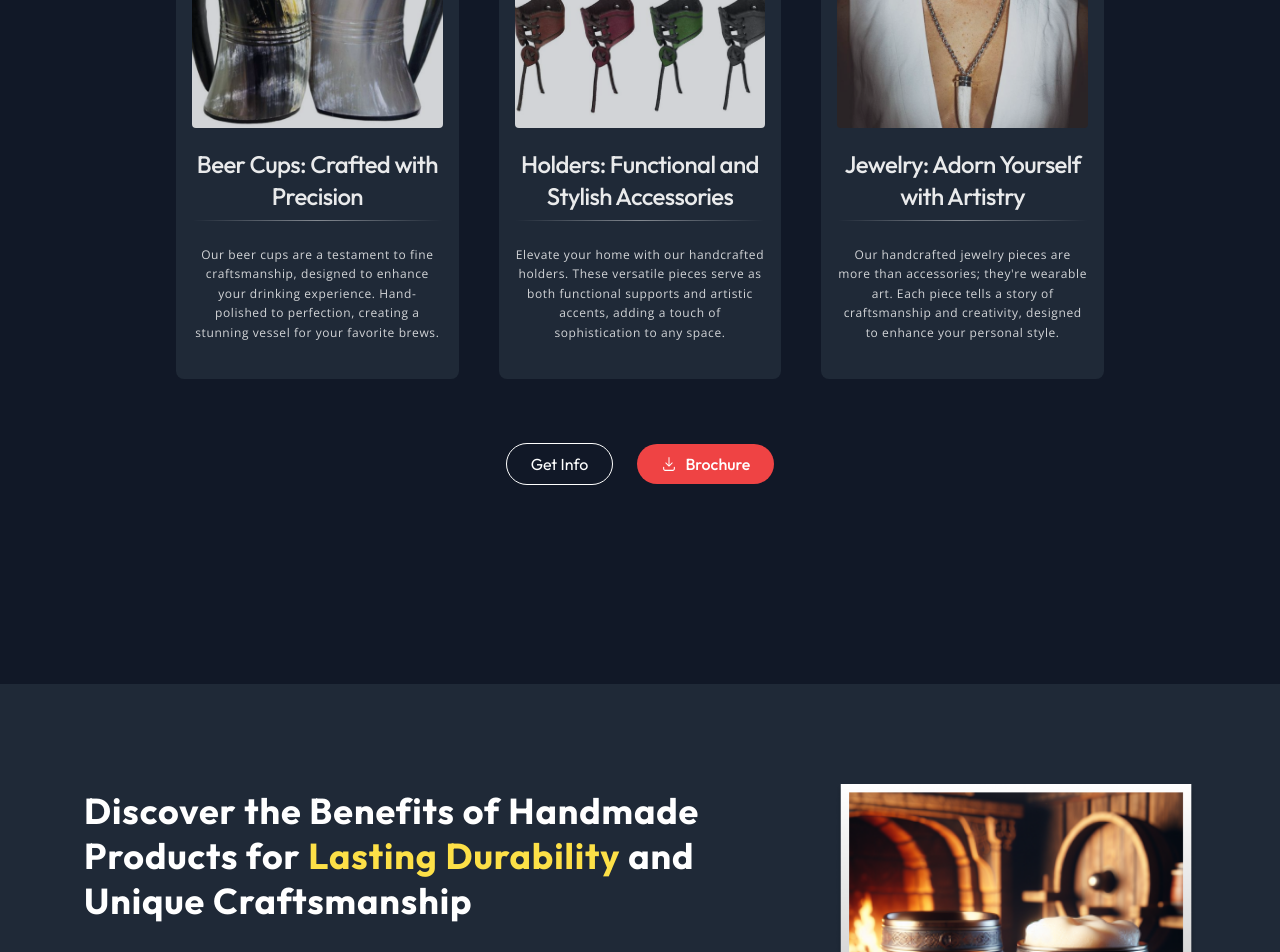
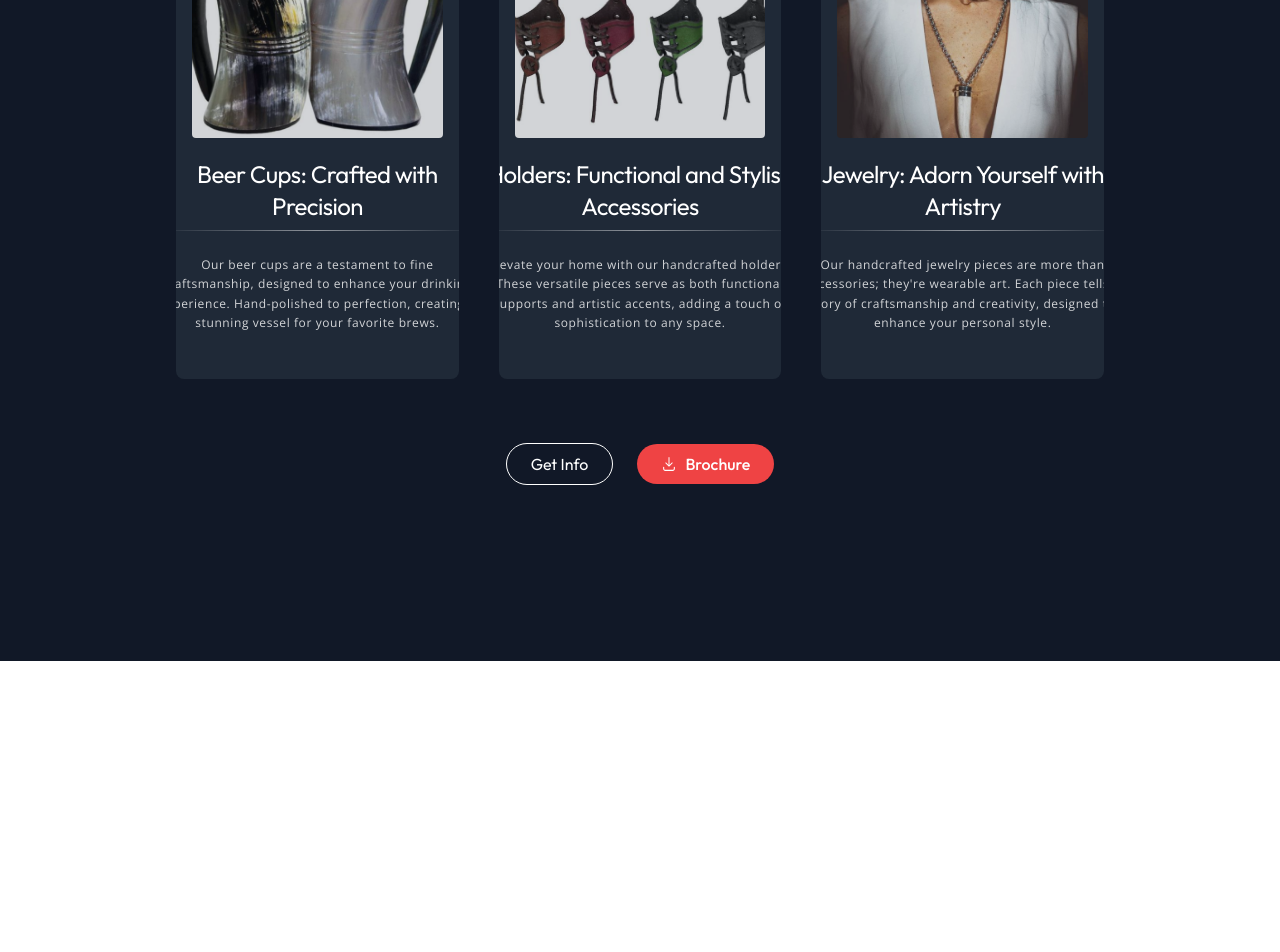
Before and after one commit to saadsalmany/Artwork-Maestro, a Next.js app: page / in a window 1280 px wide. Shown: the part 1620-2572 px from the top of the page. Built offline with nearby package versions, Linux system fonts and the light colour scheme.

Commit message:
fixed height issue

```diff
--- a/app/Components/CollectionSection.js
+++ b/app/Components/CollectionSection.js
@@ -42,7 +42,7 @@ function CollectionSection() {
 
   return (
     <>
-      <div className="w-full mobile:h-[220vh] tablet:h-[90vh] desktop:h-[180vh] bg-gray-900 text-white mobile:p-8 tablet:p-16 desktop:p-44 desktop:pt-16 mobile:pb-16  flex-col ">
+      <div className="w-full h-auto bg-gray-900 text-white mobile:p-8 tablet:p-16 desktop:p-44 desktop:pt-16 mobile:pb-16  flex-col ">
         <h6
           className="text-center text-xs opacity-50  mb-14 pt-5
     desktop:mb-24"
@@ -95,7 +95,7 @@ function CollectionSection() {
   {products.map((product, index) => (
     <div
       key={index}
-      className="bg-gray-800 flex flex-col gap-3 justify-center items-center hover:opacity-90 text-center mobile:h-96 desktop:h-[60vh] tablet:h-[35vh] p-4 rounded-lg relative overflow-hidden"
+      className="bg-gray-800 flex cursor-pointer flex-col gap-3 justify-center items-center hover:opacity-90 text-center mobile:h-[28rem] desktop:h-[60vh] tablet:h-[35vh] p-4 rounded-lg relative overflow-hidden"
       onClick={(event) => handleRipple(event, index)}
     >
       {ripple.active && ripple.index === index && (
@@ -114,14 +114,14 @@ function CollectionSection() {
         className="w-70 h-48 object-cover mb-3 rounded opacity-80"
       />
       <h2
-        className="text-xl font-outfit font-medium pt-0 tablet:pt-5 desktop:-mt-6 opacity-90 desktop:text-2xl
-         desktop:font-medium tracking-tight mobile:mb-0 desktop:mb-3"
+        className="text-xl desktop:w-80 mobile:w-64 font-outfit font-normal  pt-0 tablet:pt-5 desktop:-mt-6 desktop:text-2xl
+         desktop:font-normal tracking-tight mobile:mb-0 desktop:mb-3"
       >
         {product.title}
         <div className="w-full bg-white bg-gradient-to-r from-gray-800 via-white to-gray-800 h-[1px] opacity-50 mt-2 mb-0 "></div>
       </h2>
 
-      <p className="text-[2.5vw] desktop:text-xs font-openSans tablet:text-xs desktop:leading-relaxed opacity-80 tracking-wider">
+      <p className="text-[2.5vw] desktop:text-xs w-64 desktop:w-80 font-openSans tablet:text-xs desktop:leading-relaxed opacity-80 tracking-wider">
         {product.description}
       </p>
     </div>
--- a/app/page.js
+++ b/app/page.js
@@ -3,7 +3,7 @@ import Navbar from "./Components/Navbar";
 import HeroSection from "./Components/HeroSection";
 import Marquee from "./Components/Marquee";
 import CollectionSection from "./Components/CollectionSection";
-import BenefitSection from "./Components/BenefitSection";
+// import BenefitSection from "./Components/BenefitSection";
 
 function page() {
   return (
@@ -13,7 +13,7 @@ function page() {
       <Navbar />
       <HeroSection/>
       <CollectionSection/>
-      <BenefitSection/>
+      {/* <BenefitSection/> */}
 
 
 
```
